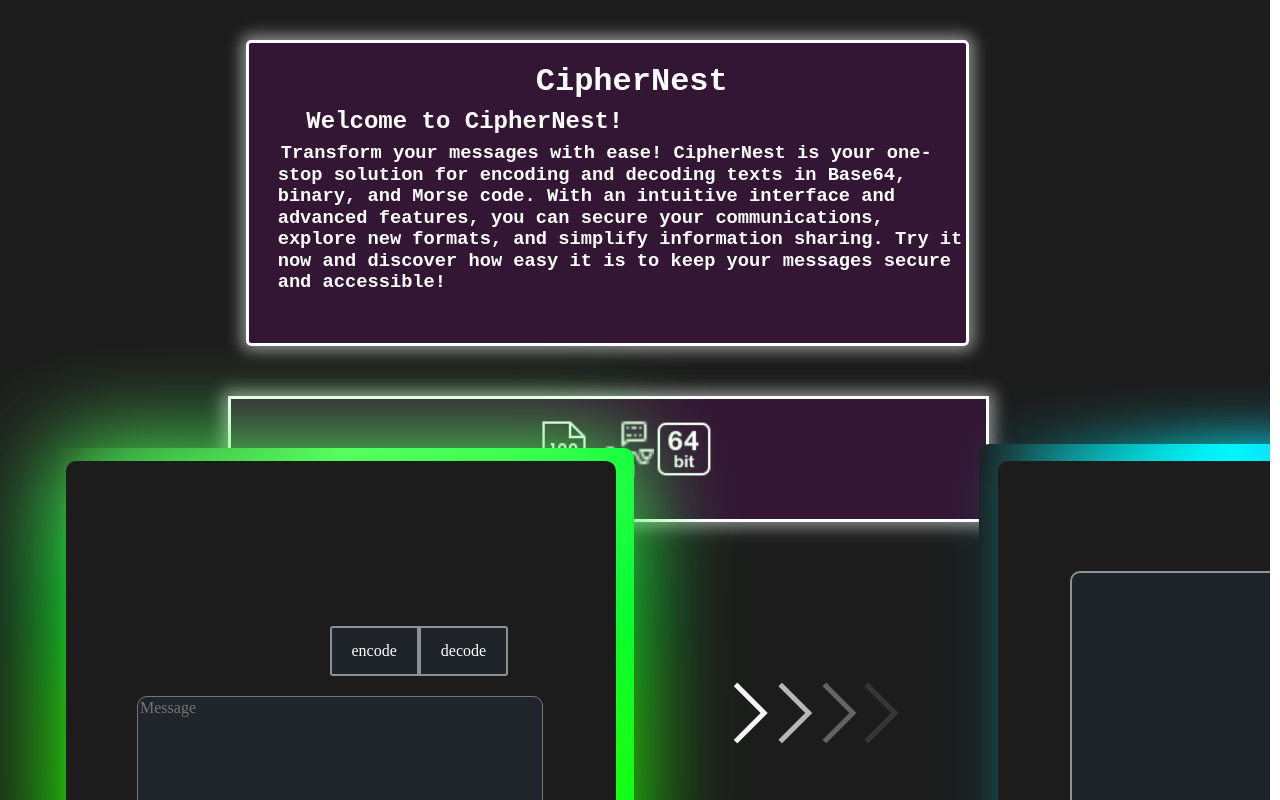
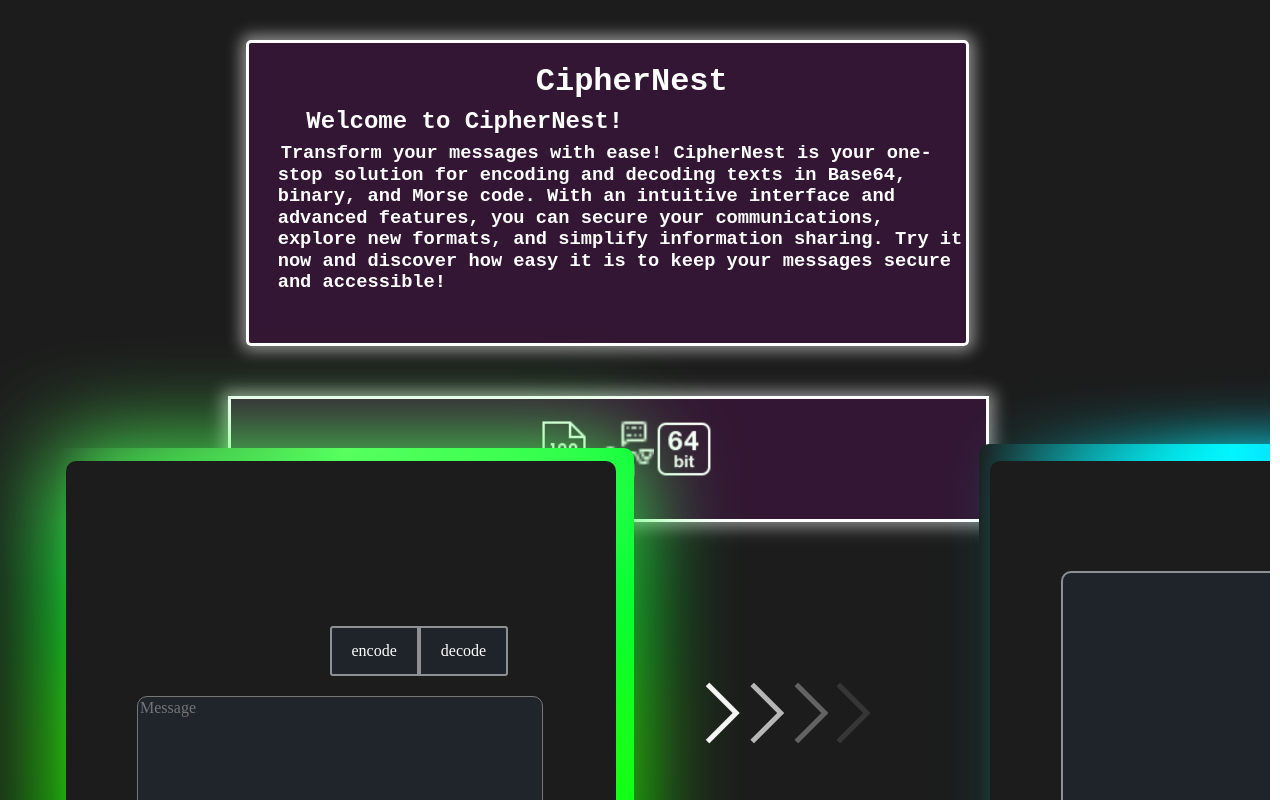
Before and after one commit to samanthavf/ciphernest, an Angular app: page /encoder in a window 1280 px wide. Built offline with nearby package versions, Linux system fonts and the light colour scheme.

Commit message:
last commit

```diff
--- a/src/app/encoding/encoding.component.css
+++ b/src/app/encoding/encoding.component.css
@@ -160,7 +160,7 @@ overflow-x: hidden;
     width: 553px;
     height: 68.9vh;
     bottom: 1.5%;
-    left: 169.5%;
+    left: 168%;
     border-radius: 10px;
     background-color: #1c1c1c;
 }
@@ -249,7 +249,7 @@ overflow-x: hidden;
 .arrow{
     position: absolute;
     top: 45%;
-    left: 130%;
+    left: 125%;
     transform: translate(-50%, -50%) rotate(-90deg);
 }
 
```
